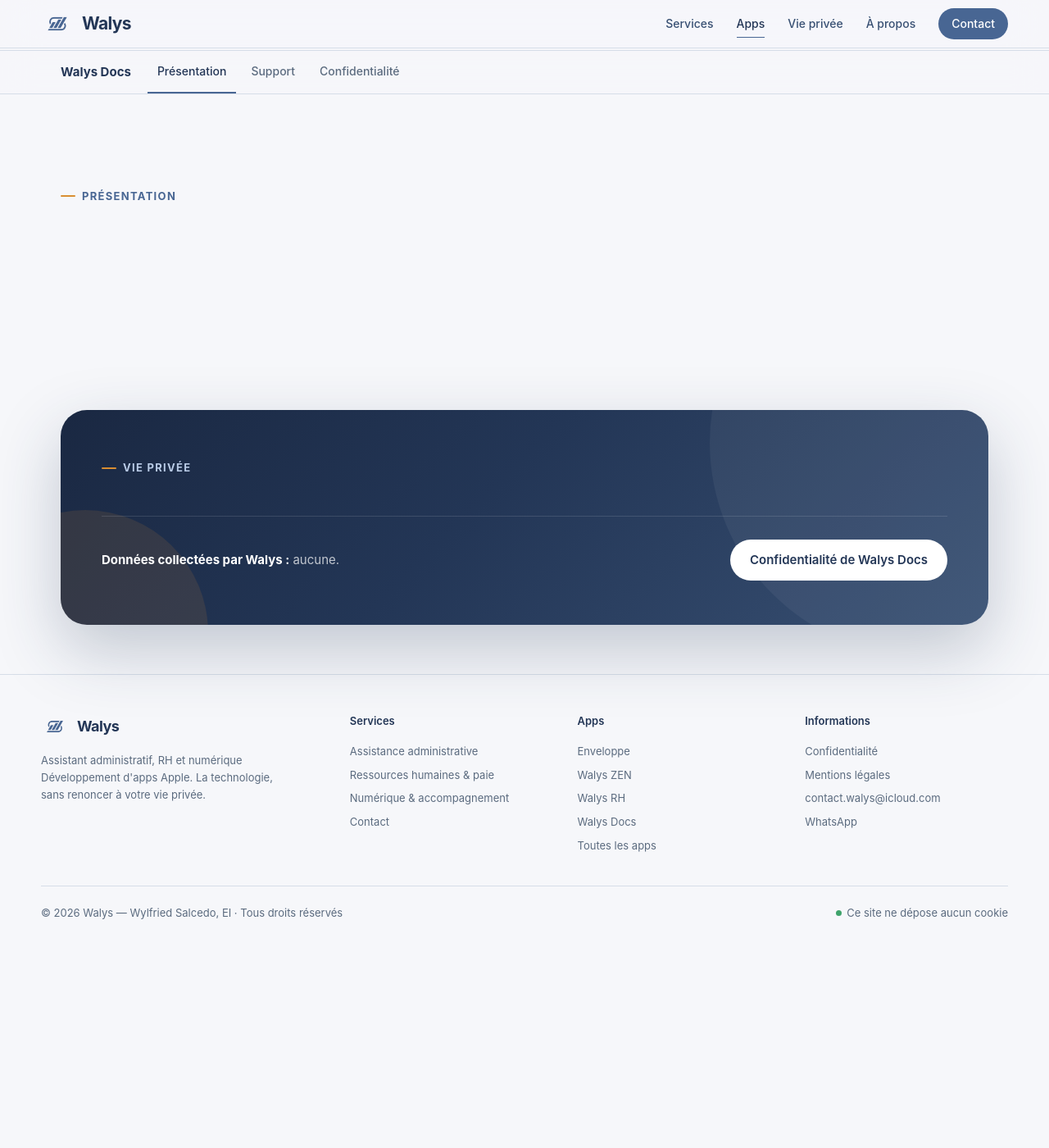
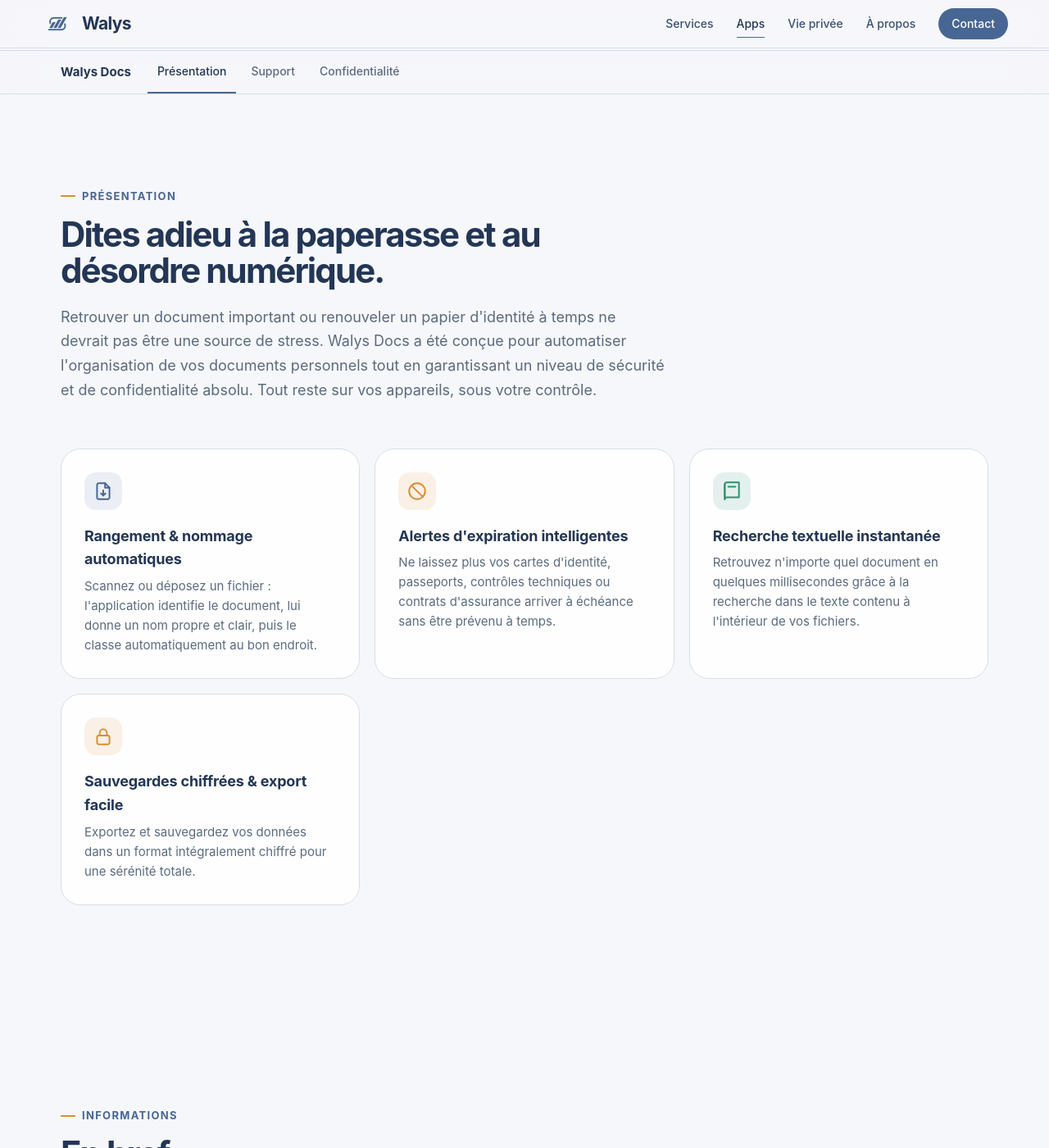
Before and after one commit to Walys-fr/walys-fr.github.io, a Jekyll site: the page built from _apps/walys-docs.md, in a window 1280 px wide and 1400 px high, scrolled down 585 px. Shown: the whole window at 82% size. Built offline with Jekyll 4.4.1, drawn with Linux system fonts in a browser that asks for light colours; before the commit the page ends 1759 px from its top, so only the background shows below that; some of the changed text lies outside the part shown.

Commit message:
Update _apps/walys-docs.md (via Pages CMS)

```diff
--- a/_apps/walys-docs.md
+++ b/_apps/walys-docs.md
@@ -12,6 +12,39 @@
   documents administratifs et personnels sont automatiquement nommés, classés et
   protégés sur vos appareils Apple. Recevez des rappels intelligents avant que
   vos pièces ou contrats ne périment.
-plateformes: Iphone - Ipad - Mac
+plateformes: iPhone - iPad - Mac
 prix: À venir
+description: Walys Docs est une application de GED pour iPhone, iPad et Mac.
+  Classez, nommez et protégez automatiquement vos documents administratifs et
+  personnels en 100% local et chiffré.
+presentation:
+  titre: Dites adieu à la paperasse et au désordre numérique.
+  texte: Retrouver un document important ou renouveler un papier d'identité à
+    temps ne devrait pas être une source de stress. Walys Docs a été conçue pour
+    automatiser l'organisation de vos documents personnels tout en garantissant
+    un niveau de sécurité et de confidentialité absolu. Tout reste sur vos
+    appareils, sous votre contrôle.
+fonctions:
+  - icone: pdf
+    titre: Rangement & nommage automatiques
+    texte: "Scannez ou déposez un fichier : l'application identifie le document, lui
+      donne un nom propre et clair, puis le classe automatiquement au bon
+      endroit."
+  - icone: interdit
+    titre: Alertes d'expiration intelligentes
+    texte: Ne laissez plus vos cartes d'identité, passeports, contrôles techniques
+      ou contrats d'assurance arriver à échéance sans être prévenu à temps.
+  - icone: livre
+    titre: Recherche textuelle instantanée
+    texte: Retrouvez n'importe quel document en quelques millisecondes grâce à la
+      recherche dans le texte contenu à l'intérieur de vos fichiers.
+  - icone: cadenas
+    titre: Sauvegardes chiffrées & export facile
+    texte: Exportez et sauvegardez vos données dans un format intégralement chiffré
+      pour une sérénité totale.
+infos:
+  - libelle: 100 % local et privé
+  - libelle: Aucun serveur tiers
+  - libelle: Sauvegardes chiffrées
+  - libelle: Application native Apple (iOS, iPadOS, macOS)
 ---
```
